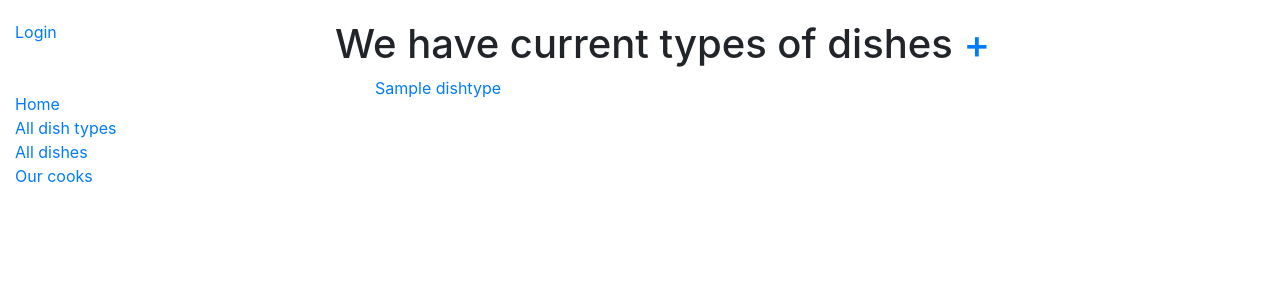
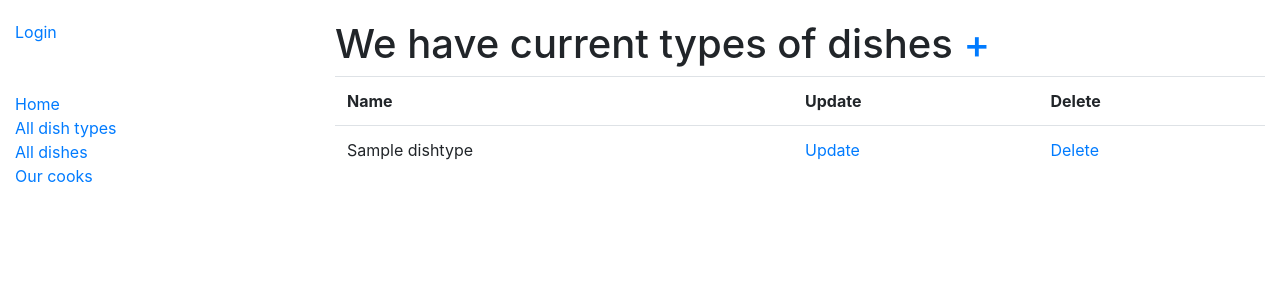
Before and after one commit to Script1988/restaurant-kitchen-service, a Django app: page /dish-types/ in a window 1280 px wide. Shown: the top 300 px of the page. Run offline with Django 4.2, Linux system fonts and the light colour scheme; tables that the repository leaves empty hold one stand-in row (values such as "Sample post").

Commit message:
update dish_detail and dish_type_list html files

```diff
--- a/templates/restaurant_service/dish_detail.html
+++ b/templates/restaurant_service/dish_detail.html
@@ -14,3 +14,8 @@
   </div>
 
 {% endblock %}
+
+{#<form action="" method="post">#}
+{#  {% csrf_token %}#}
+{#  <input type="submit" value="Yes, delete" class="btn btn-danger">#}
+{#  </form>#}
--- a/templates/restaurant_service/dish_type_list.html
+++ b/templates/restaurant_service/dish_type_list.html
@@ -7,12 +7,31 @@
 
 
   {% if dish_type_list %}
-    <ul>
+    <table class="table">
+        <tr>
+          <th>Name</th>
+          <th>Update</th>
+          <th>Delete</th>
+        </tr>
+
     {% for dish_type in dish_type_list %}
-      <li class="sidebar-nav"><a href={% url 'restaurant_service:dish_type_detail' pk=dish_type.pk %}>{{ dish_type.name }}</a>
-      </li>
+      <tr>
+      <td>
+         {{ dish_type.name }}
+      </td>
+
+      <td>
+        <a href={% url 'restaurant_service:dish_update' pk=dish_type.pk %}>Update</a>
+      </td>
+
+      <td>
+        <a href={% url 'restaurant_service:dish_delete' pk=dish_type.pk%}>Delete</a>
+      </td>
+
     {% endfor %}
-    </ul>
+
+
+    </tr>
   {% else %}
     <p>We don`t have any dish of the current type</p>
   {% endif %}
```
